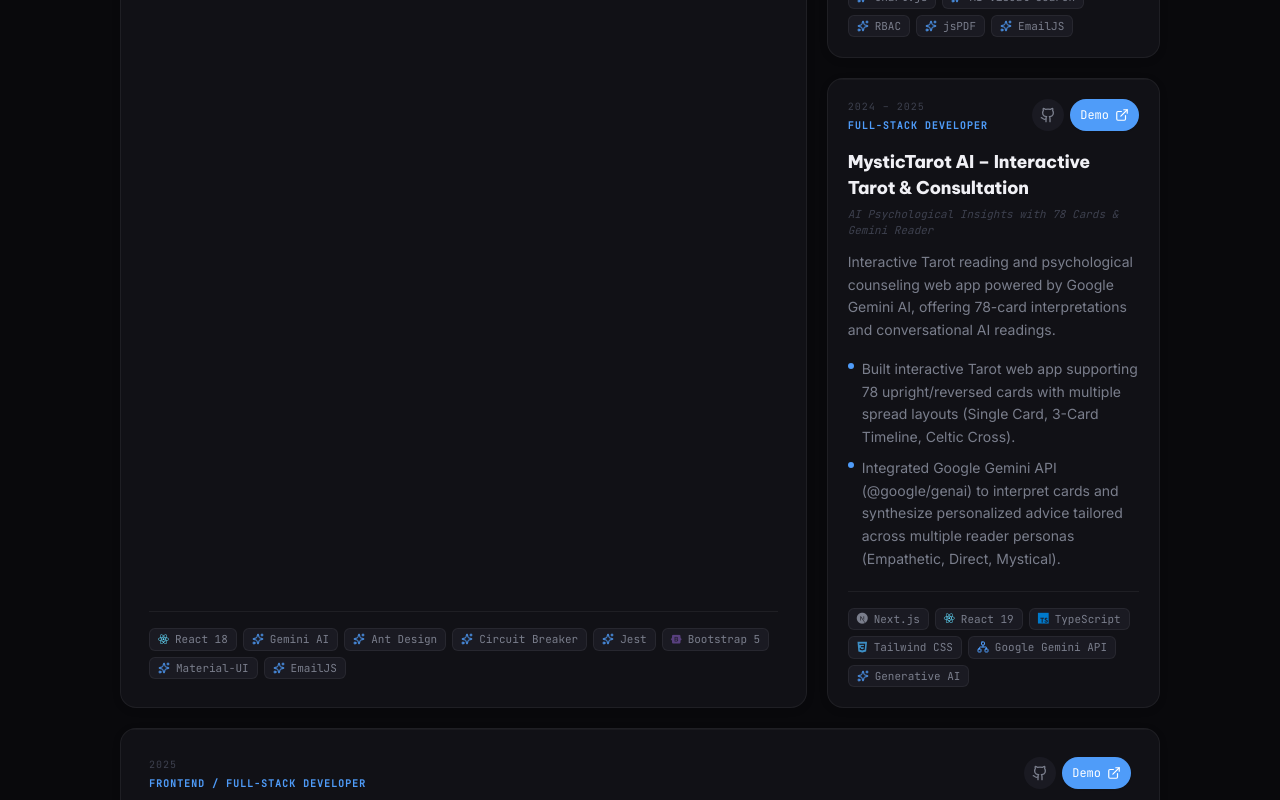
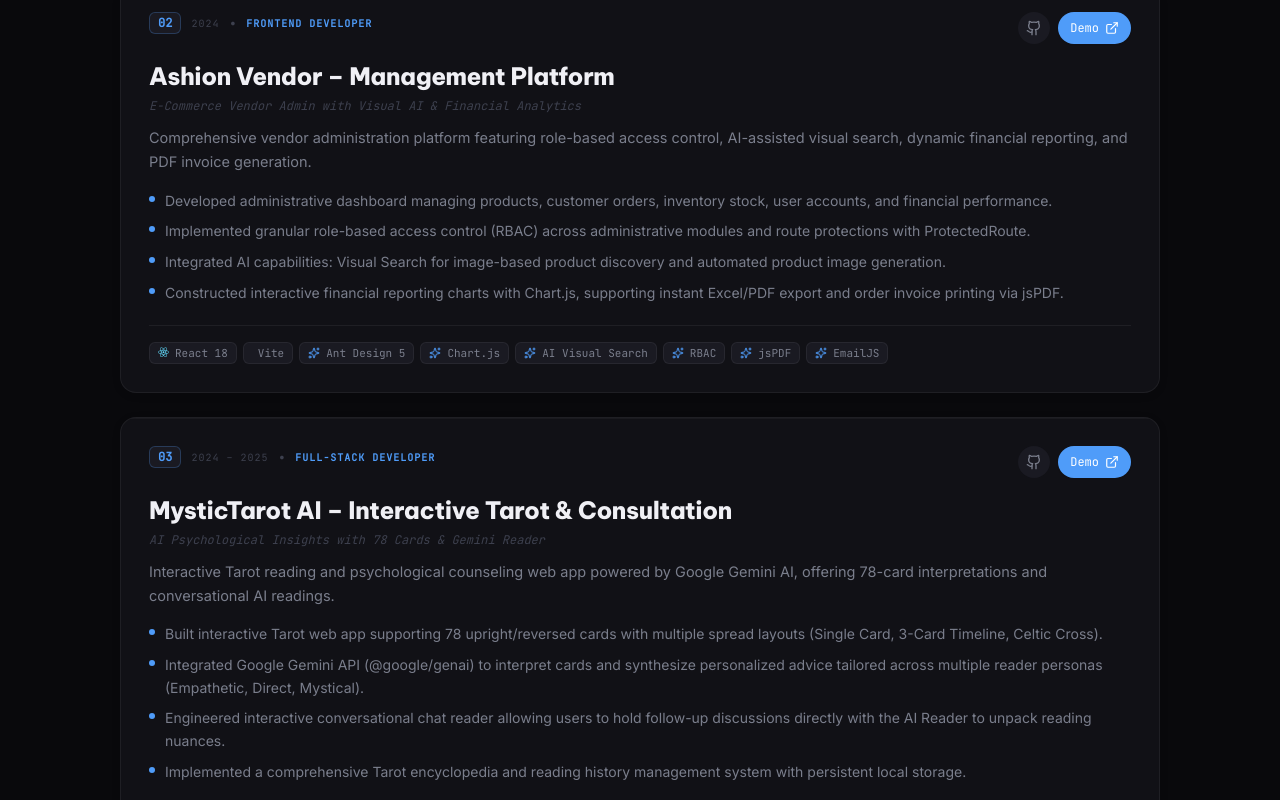
Before and after one commit to tnh4522/my-portfolio, a Next.js app: page / in a window 1280 px wide. Shown: the part 3560-4360 px from the top of the page. Built offline with nearby package versions, Linux system fonts and the light colour scheme.

Commit message:
feat(projects): change layout to top-to-bottom vertical stack

```diff
--- a/components/sections/Projects.tsx
+++ b/components/sections/Projects.tsx
@@ -21,53 +21,25 @@
 export default function Projects() {
   const prefersReducedMotion = useReducedMotion();
 
-  const featured = PROJECTS.filter((p) => p.highlight === true);
-  const rest = PROJECTS.filter((p) => !p.highlight);
-
-  // Bento layout: first featured = hero (large), others fill
-  const [heroPick, ...secondaryFeatured] = featured;
-
   return (
     <section id="projects">
       <div className="container-inner">
         <SectionHeading title="Projects" index={3} />
 
-        {/* ── Bento Grid ── */}
+        {/* ── Top-to-bottom Stack ── */}
         <motion.div
-          className="grid grid-cols-1 md:grid-cols-3 gap-5 auto-rows-auto"
+          className="flex flex-col gap-6"
           variants={prefersReducedMotion ? undefined : staggerContainer}
           initial="initial"
           whileInView="animate"
           viewport={{ once: true, margin: '-80px' }}
         >
-          {/* Hero card — spans 2 columns + 2 rows */}
-          {heroPick && (
-            <motion.div
-              className="md:col-span-2 md:row-span-2"
-              variants={prefersReducedMotion ? undefined : fadeUp}
-            >
-              <ProjectCard project={heroPick} featured />
-            </motion.div>
-          )}
-
-          {/* Secondary featured — single column cells */}
-          {secondaryFeatured.map((project) => (
+          {PROJECTS.map((project, index) => (
             <motion.div
               key={project.id}
               variants={prefersReducedMotion ? undefined : fadeUp}
             >
-              <ProjectCard project={project} />
-            </motion.div>
-          ))}
-
-          {/* Remaining projects — span full 3-col width if single project */}
-          {rest.map((project) => (
-            <motion.div
-              key={project.id}
-              className={rest.length === 1 ? 'md:col-span-3' : undefined}
-              variants={prefersReducedMotion ? undefined : fadeUp}
-            >
-              <ProjectCard project={project} featured={rest.length === 1} />
+              <ProjectCard project={project} index={index + 1} />
             </motion.div>
           ))}
         </motion.div>
--- a/components/ui/ProjectCard.tsx
+++ b/components/ui/ProjectCard.tsx
@@ -27,9 +27,11 @@
   project: Project;
   /** When true the card receives the "hero" treatment (larger, more detail) */
   featured?: boolean;
+  /** Numerical order index (e.g. 1, 2, 3, 4) */
+  index?: number;
 }
 
-export default function ProjectCard({ project, featured = false }: ProjectCardProps) {
+export default function ProjectCard({ project, featured = false, index }: ProjectCardProps) {
   const [hovered, setHovered] = useState(false);
 
   return (
@@ -37,8 +39,7 @@
       className={`
         group relative card-surface rounded-2xl transition-all duration-300
         flex flex-col h-full overflow-hidden cursor-default
-        hover:-translate-y-1
-        ${featured ? 'p-7' : 'p-5'}
+        hover:-translate-y-1 p-6 sm:p-7
       `}
       onMouseEnter={() => setHovered(true)}
       onMouseLeave={() => setHovered(false)}
@@ -60,14 +61,27 @@
       />
 
       {/* ── Header ── */}
-      <div className="flex items-start justify-between mb-4 gap-2">
-        <div className="flex flex-col gap-1">
+      <div className="flex items-start justify-between mb-4 gap-2 flex-wrap">
+        <div className="flex items-center gap-2.5">
+          {index !== undefined && (
+            <span
+              className="font-mono text-xs font-bold px-2 py-0.5 rounded-md"
+              style={{
+                background: 'var(--bg-elevated)',
+                color: 'var(--accent-primary)',
+                border: '1px solid rgba(79,156,249,0.25)',
+              }}
+            >
+              0{index}
+            </span>
+          )}
           <span
             className="font-mono text-[10px] uppercase tracking-widest"
             style={{ color: 'var(--text-muted)' }}
           >
             {project.period}
           </span>
+          <span className="text-text-muted text-xs">•</span>
           <span
             className="font-mono text-[10px] uppercase tracking-widest font-semibold"
             style={{ color: 'var(--accent-primary)' }}
@@ -77,7 +91,7 @@
         </div>
 
         {/* Action Links (GitHub & Live Demo) */}
-        <div className="flex items-center gap-1.5 shrink-0 z-10">
+        <div className="flex items-center gap-2 shrink-0 z-10">
           {project.github && (
             <a
               href={project.github}
@@ -99,7 +113,7 @@
               rel="noopener noreferrer"
               aria-label={`Live demo for ${project.title}`}
               title="Open Live Demo"
-              className="h-8 px-2.5 rounded-full flex items-center gap-1.5 transition-all duration-200 text-xs font-mono font-medium text-white hover:brightness-110 shadow-xs"
+              className="h-8 px-3 rounded-full flex items-center gap-1.5 transition-all duration-200 text-xs font-mono font-medium text-white hover:brightness-110 shadow-xs"
               style={{ background: 'var(--accent-primary)' }}
               onClick={(e) => e.stopPropagation()}
             >
@@ -112,9 +126,8 @@
 
       {/* ── Title ── */}
       <h3
-        className="font-display font-extrabold text-text-primary mb-1 transition-colors duration-200"
+        className="font-display font-extrabold text-text-primary mb-1.5 transition-colors duration-200 text-lg sm:text-xl md:text-2xl"
         style={{
-          fontSize: featured ? 'var(--text-h2)' : '1.1rem',
           letterSpacing: '-0.015em',
           color: hovered ? 'var(--accent-primary)' : undefined,
         }}
@@ -134,25 +147,25 @@
       </h3>
 
       {/* Subtitle */}
-      <p className="font-mono text-[11px] text-text-muted mb-3 italic">
+      <p className="font-mono text-xs text-text-muted mb-3 italic">
         {project.subtitle}
       </p>
 
       {/* ── Description ── */}
-      <p className="text-text-secondary text-sm mb-4 leading-relaxed">
+      <p className="text-text-secondary text-sm sm:text-[14.5px] mb-4 leading-relaxed">
         {project.description}
       </p>
 
       {/* ── Key bullets ── */}
       {project.bullets && project.bullets.length > 0 && (
         <ul className="space-y-2 mb-5 flex-1">
-          {project.bullets.slice(0, featured ? 4 : 2).map((bullet, i) => (
+          {project.bullets.map((bullet, i) => (
             <li
               key={i}
-              className="text-text-secondary text-xs sm:text-sm flex gap-2 leading-relaxed"
+              className="text-text-secondary text-xs sm:text-sm flex gap-2.5 leading-relaxed"
             >
               <span
-                className="shrink-0 mt-[5px] w-1.5 h-1.5 rounded-full"
+                className="shrink-0 mt-[6px] w-1.5 h-1.5 rounded-full"
                 style={{ background: 'var(--accent-primary)' }}
                 aria-hidden="true"
               />
```
